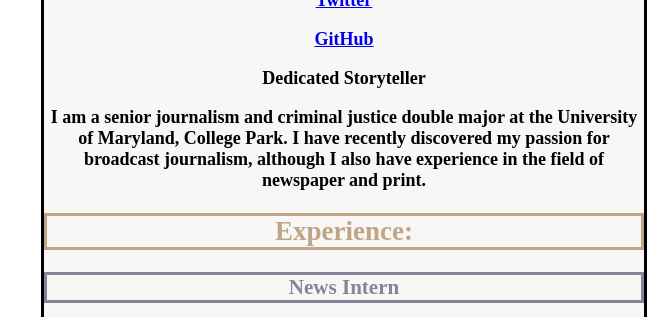
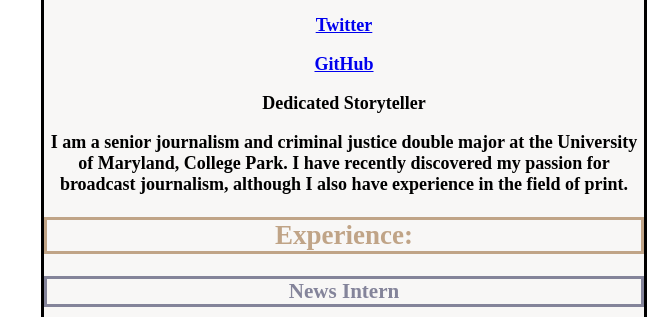
Before and after one commit to alexandramacia/alexandramacia.github.io, a plain HTML site: page about.html in a window 1280 px wide. Shown: the part 724-1041 px from the top of the page, 126-783 px from the left. Drawn offline with Linux system fonts and the light colour scheme; grey boxes are pictures that could not be loaded.

Commit message:
about me page final

```diff
--- a/about.html
+++ b/about.html
@@ -37,7 +37,7 @@
               <p><a href="https://twitter.com/alexandracmacia">Twitter</a></p>
               <p><a href="https://github.com/alexandramacia/alexandramacia.github.io">GitHub</a></p>
             <p><strong>Dedicated Storyteller</strong></p>
-            <p>I am a senior journalism and criminal justice double major at the University of Maryland, College Park. I have recently discovered my passion for broadcast journalism, although I also have experience in the field of newspaper and print.</p>
+            <p>I am a senior journalism and criminal justice double major at the University of Maryland, College Park. I have recently discovered my passion for broadcast journalism, although I also have experience in the field of print.</p>
 
             <h2>Experience:</h2>
 
--- a/styles.css
+++ b/styles.css
@@ -179,6 +179,7 @@ h1{
     display: flex;
     justify-content: center;
     gap: 15px;
+    margin-top: 25px;
 }
 
 #about .flex-container .aboutimage {
```
Also changed, not shown: 3 other files.
